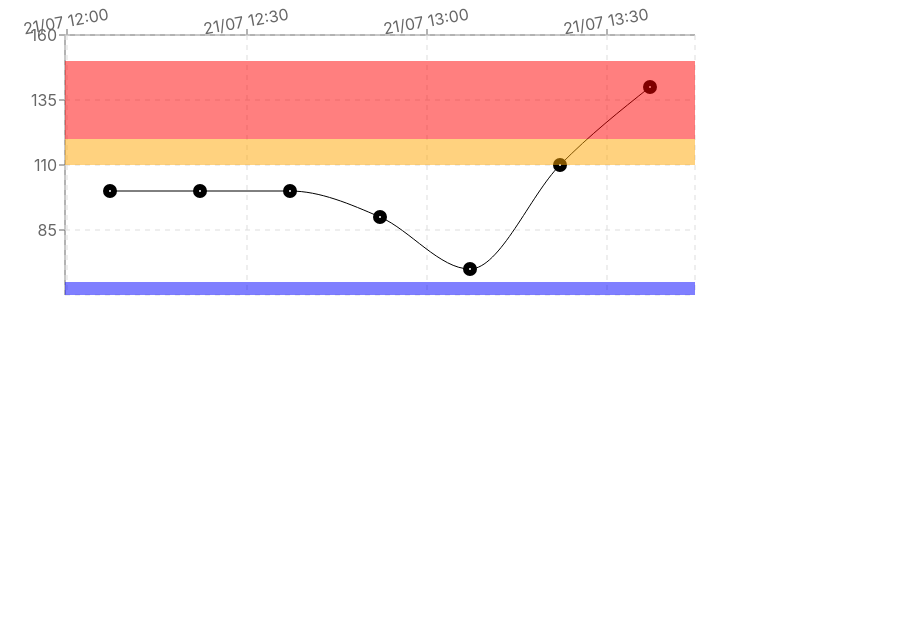
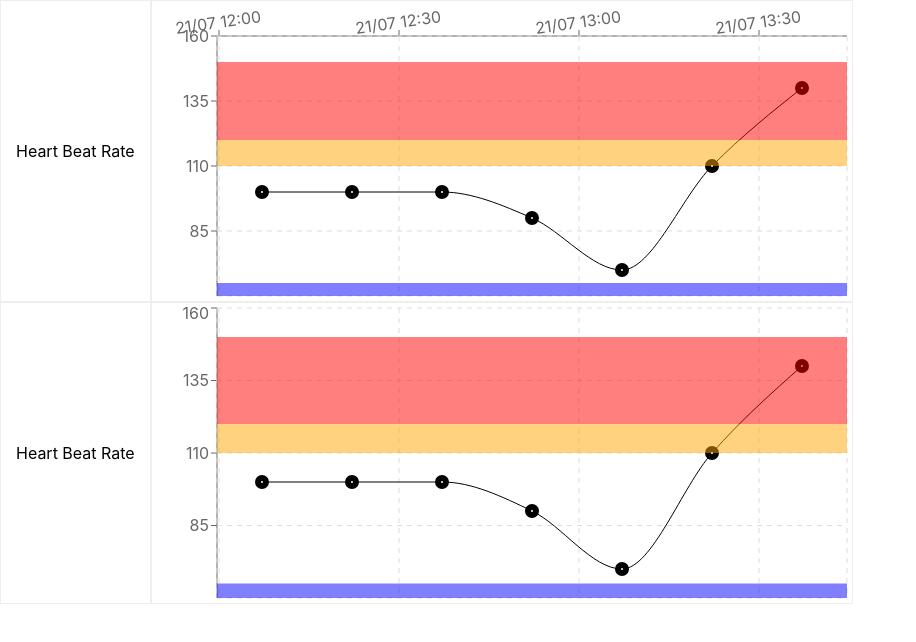
Before and after one commit to seeliang/react-solutions, a React (Create React App) app in the folder solutions/recharts/: page / in a window 1280 px wide. Shown: the top 642 px of the page, without its empty margins (0-916 px from the left). Built offline with nearby package versions, Linux system fonts and the light colour scheme.

Commit message:
feat: stack

```diff
--- a/solutions/recharts/src/App.css
+++ b/solutions/recharts/src/App.css
@@ -36,3 +36,17 @@
     transform: rotate(360deg);
   }
 }
+
+.table {
+  display: table;
+}
+
+.cell {
+  display: table-cell;
+  vertical-align: middle;
+  border: 1px solid #eee;
+}
+
+.title {
+  padding: 15px;
+}
--- a/solutions/recharts/src/App.js
+++ b/solutions/recharts/src/App.js
@@ -38,20 +38,30 @@ const data = [
   }
 ];
 
+const Sample = ({showTitle}) => (
+  <div className="table">
+  <span className="cell title">Heart Beat Rate</span>
+  <span className="cell">
+    <LineChart width={700} height={300} data={data}>
+  <XAxis dataKey={"name"} hide={!showTitle} orientation='top' scale="band" angle="-8"/>
+  <YAxis domain={[60, 160]}/>
+  <CartesianGrid stroke="#ddd" strokeDasharray="5 5"/>
+  <Line type="monotone" dataKey="uv" stroke='black' dot={{ stroke: 'black', strokeWidth: 8 }}  />
+  <ReferenceArea  y1={110} y2={120} fill="orange" strokeOpacity={0.5} />
+  <ReferenceArea  y1={120} y2={150} fill="red" strokeOpacity={0.5} />
+  <ReferenceArea  y1={60} y2={65} fill="blue" strokeOpacity={0.5} />
+</LineChart>
+</span>
+</div>
+);
+
 
 function App() {
   return (
     <div className="App">
 
-      <LineChart width={700} height={300} data={data}>
-    <XAxis dataKey="name" orientation='top' scale="band" angle="-10"/>
-    <YAxis domain={[60, 160]}/>
-    <CartesianGrid stroke="#ddd" strokeDasharray="5 5"/>
-    <Line type="monotone" dataKey="uv" stroke='black' dot={{ stroke: 'black', strokeWidth: 8 }}  />
-    <ReferenceArea  y1={110} y2={120} fill="orange" strokeOpacity={0.5} />
-    <ReferenceArea  y1={120} y2={150} fill="red" strokeOpacity={0.5} />
-    <ReferenceArea  y1={60} y2={65} fill="blue" strokeOpacity={0.5} />
-  </LineChart>
+    <Sample showTitle={true}/>
+    <Sample/>
     </div>
   );
 }
```
